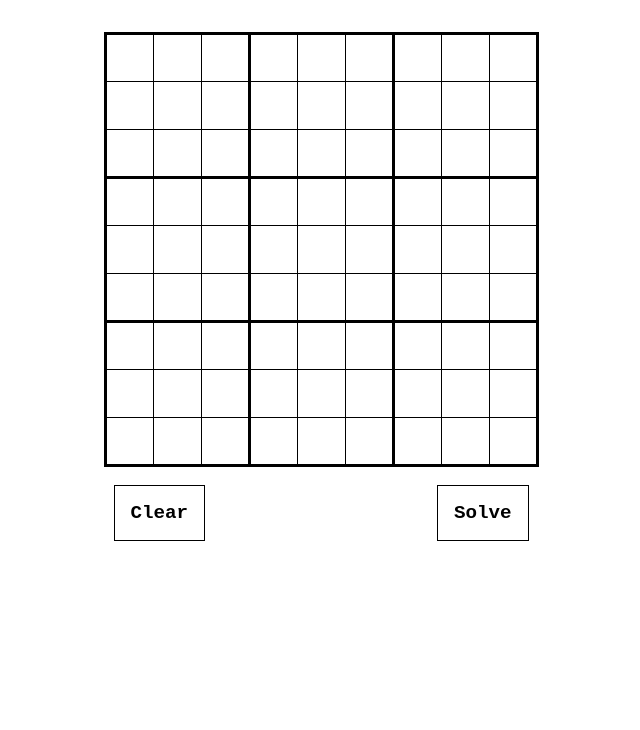
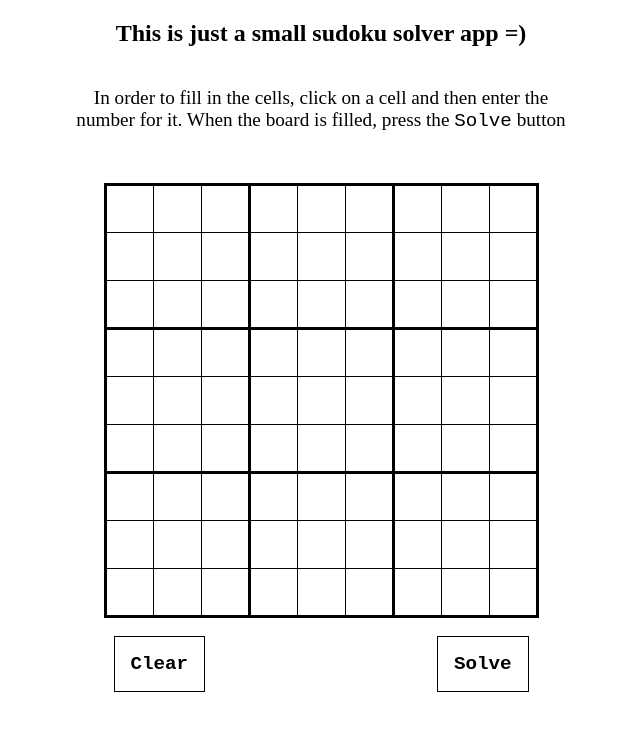
Before and after one commit to StanislavBreadless/smart-sudoku-solver, a website built with webpack: page src/index.html in a window 1280 px wide. Shown: the whole page, without its empty margins (319-959 px from the left). Built offline with nearby package versions, Linux system fonts and the light colour scheme.

Commit message:
Added app description

```diff
--- a/src/index.html
+++ b/src/index.html
@@ -9,6 +9,10 @@
 
 <body>
     <main class="main-content">
+        <h2>This is just a small sudoku solver app =)</h2>
+        <p class="app-description">In order to fill in the cells, click on a cell and then enter the number for it.
+            When the board is filled, press the <code>Solve</code> button
+        </p>
         <div class="app">
             <table class="sudoku-input-table">
             </table>
--- a/src/stylesheets/style.css
+++ b/src/stylesheets/style.css
@@ -1,10 +1,20 @@
 .main-content {
     display: flex;
-    justify-content: center;
+    align-items: center;
+    flex-direction: column;
+
+    max-width: 40%;
+    margin: 0px auto;
 }
 
 .app {
     margin: 2rem;
+}
+
+.app-description {
+    text-align: center;
+
+    font-size: 1.2rem;
 }
 
 .sudoku-input-table {
```
